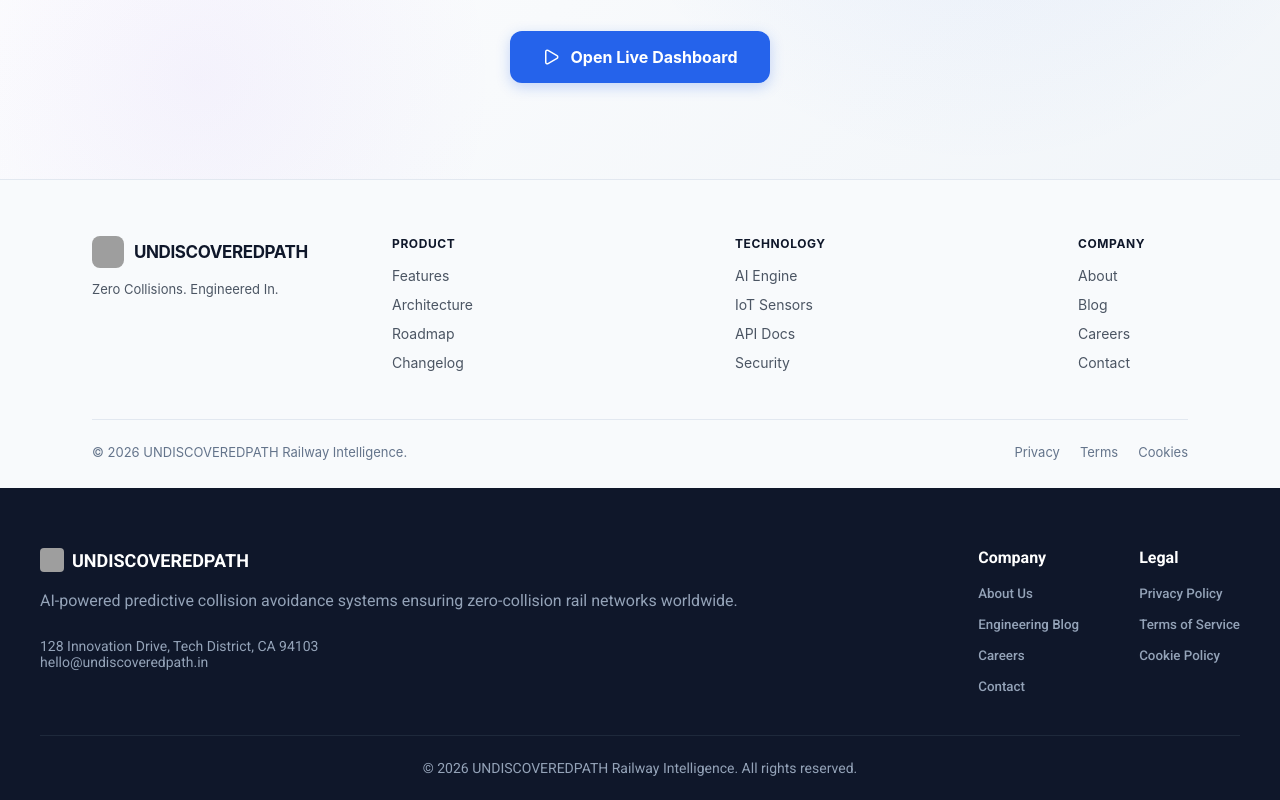
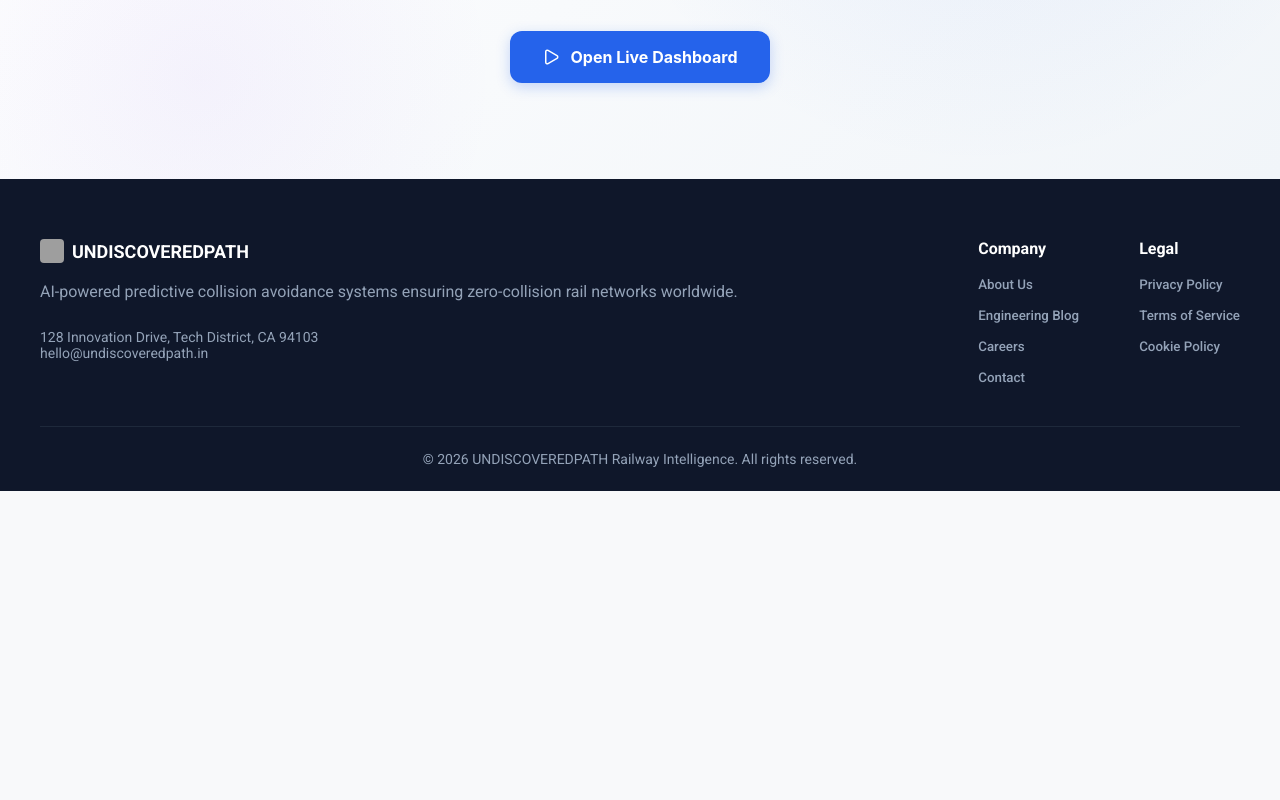
Before and after one commit to URDPlay/Zupzup, a React (Vite) app: page / in a window 1280 px wide. Shown: the part 5338-6138 px from the top of the page. After the commit the page ends 5829 px from the top, so only its background shows below. Built offline with nearby package versions, Linux system fonts and the light colour scheme; grey boxes are pictures that could not be loaded; a web font is replaced by a local one.

Commit message:
Remove old duplicate footer

```diff
--- a/src/HomePage.jsx
+++ b/src/HomePage.jsx
@@ -1015,55 +1015,7 @@ export default function HomePage({ onLaunch, onNavigate }) {
         </div>
       </section>
 
-      {/* ── FOOTER ────────────────────────────────────────────────────────── */}
-      <footer className="pf-footer">
-        <div className="pf-container">
-          <div className="pf-footer-top">
-            <div className="pf-footer-brand">
-              <div className="pf-logo">
-                <div className="pf-logo-icon" style={{ background: 'transparent' }}><img src="https://t3.ftcdn.net/jpg/04/32/54/24/360_F_432542454_kfzQHjWPgdi4sx9EfXqOLPzSXFiJBf8l.jpg" alt="UNDISCOVEREDPATH Logo" style={{ width: '100%', height: '100%', borderRadius: '8px', objectFit: 'cover' }} /></div>
-                <span className="pf-logo-text">UNDISCOVEREDPATH</span>
-              </div>
-              <p className="pf-footer-tagline">Zero Collisions. Engineered In.</p>
 
-            </div>
-            <div className="pf-footer-links">
-              {[
-                { heading: 'Product', links: ['Features', 'Architecture', 'Roadmap', 'Changelog'] },
-                { heading: 'Technology', links: ['AI Engine', 'IoT Sensors', 'API Docs', 'Security'] },
-                { heading: 'Company', links: ['About', 'Blog', 'Careers', 'Contact'] },
-              ].map(col => (
-                <div key={col.heading} className="pf-footer-col">
-                  <div className="pf-footer-col-hd">{col.heading}</div>
-                  {col.links.map(l => (
-                    <a
-                      key={l}
-                      href="#"
-                      className="pf-footer-link"
-                      onClick={(e) => {
-                        e.preventDefault();
-                        if (onNavigate && (col.heading === 'Company' || col.heading === 'Product')) {
-                          onNavigate(l.toLowerCase());
-                        }
-                      }}
-                    >
-                      {l}
-                    </a>
-                  ))}
-                </div>
-              ))}
-            </div>
-          </div>
-          <div className="pf-footer-bottom">
-            <span>© 2026 UNDISCOVEREDPATH Railway Intelligence.</span>
-            <div className="pf-footer-legal">
-              <a href="#" onClick={e => { e.preventDefault(); onNavigate('privacy'); }}>Privacy</a>
-              <a href="#" onClick={e => { e.preventDefault(); onNavigate('terms'); }}>Terms</a>
-              <a href="#" onClick={e => { e.preventDefault(); onNavigate('cookies'); }}>Cookies</a>
-            </div>
-          </div>
-        </div>
-      </footer>
     </div>
   );
 }
```
